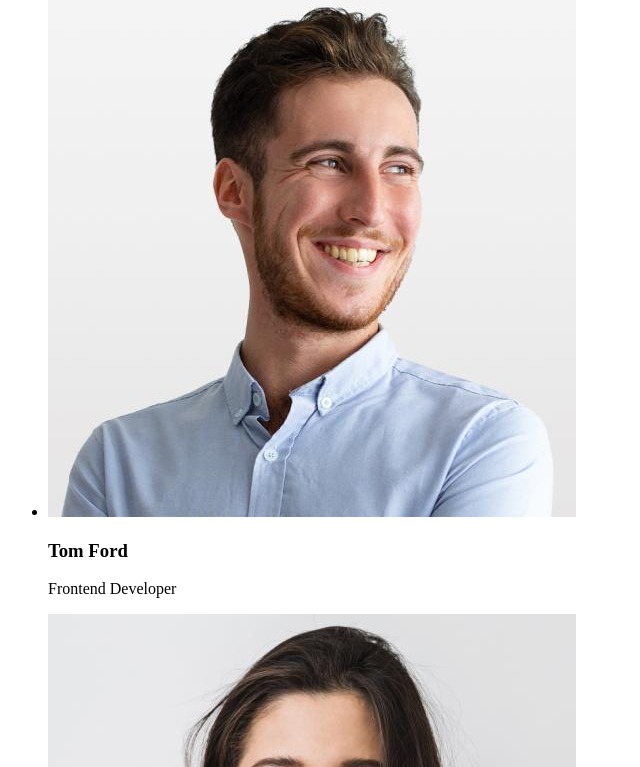
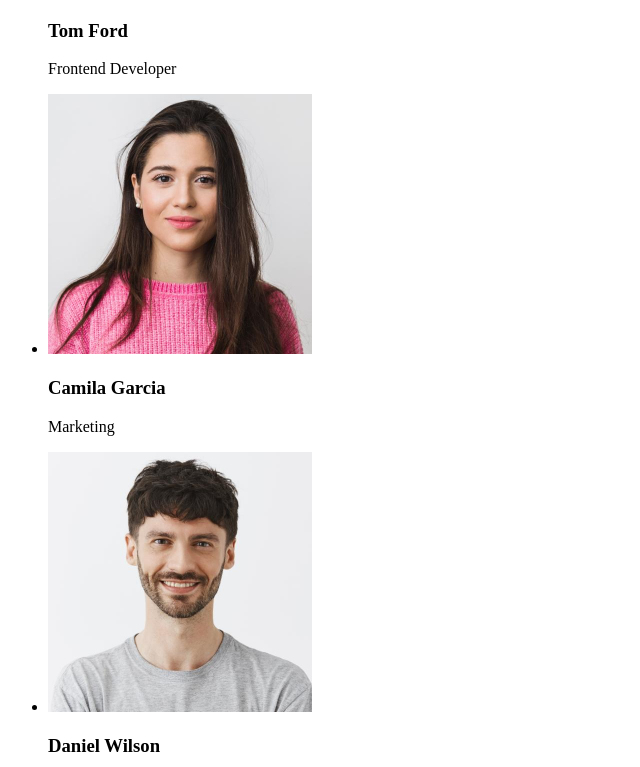
Before and after one commit to StasSkv/goit-markup-hw-01, a plain HTML site: page index.html in a window 1280 px wide. Shown: the part 1273-2040 px from the top of the page, without its empty margins (0-640 px from the left). Drawn offline with Linux system fonts and the light colour scheme.

Commit message:
add width in imges

```diff
--- a/index.html
+++ b/index.html
@@ -65,22 +65,22 @@
             <h2>Our Team</h2>
             <ul>
                 <li>
-                    <img src="image/mark-guerrero.jpg" alt="Mark Guerrero Product Designer">
+                    <img src="image/mark-guerrero.jpg" alt="Mark Guerrero Product Designer" width="264" height="260">
                     <h3>Mark Guerrero</h3>
                     <p>Product Designer</p>
                 </li>
                 <li>
-                    <img src="image/tom-ford.jpg" alt="Tom Ford Frontend Developer">
+                    <img src="image/tom-ford.jpg" alt="Tom Ford Frontend Developer" width="264" height="260">
                     <h3>Tom Ford</h3>
                     <p>Frontend Developer</p>
                 </li>
                 <li>
-                    <img src="image/camila-garcia.jpg" alt="Camila Garcia Marketing">
+                    <img src="image/camila-garcia.jpg" alt="Camila Garcia Marketing" width="264" height="260">
                     <h3>Camila Garcia</h3>
                     <p>Marketing</p>
                 </li>
                 <li>
-                    <img src="image/daniel-wilson.jpg" alt="Daniel Wilson UI Designer">
+                    <img src="image/daniel-wilson.jpg" alt="Daniel Wilson UI Designer" width="264" height="260">
                     <h3>Daniel Wilson</h3>
                     <p>UI Designer</p>
                 </li>
```
